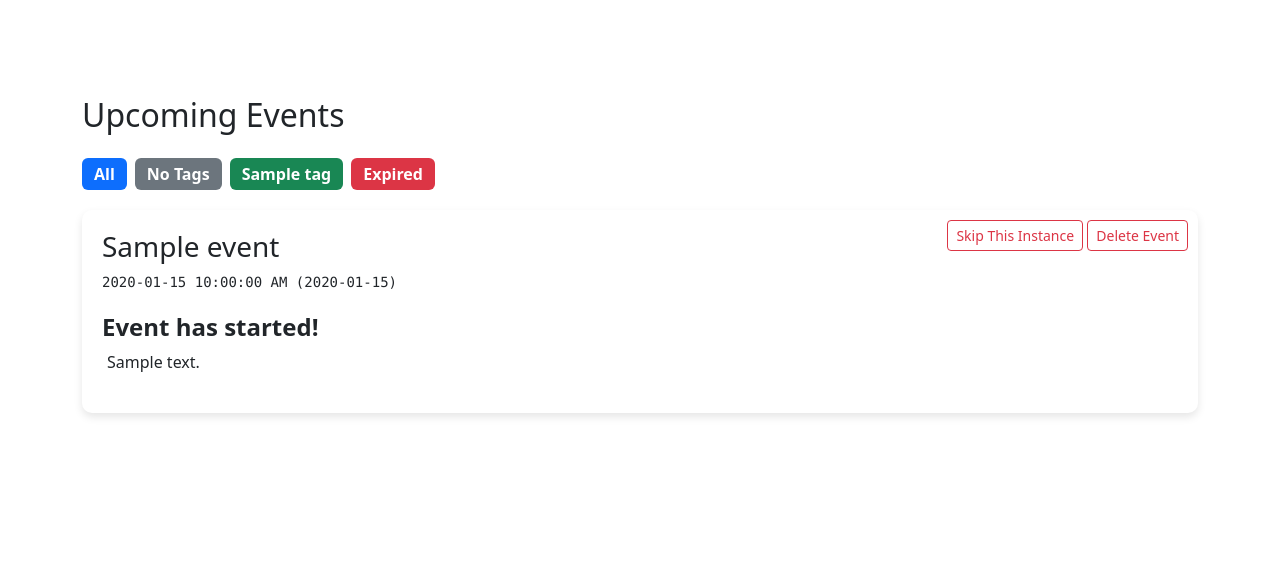
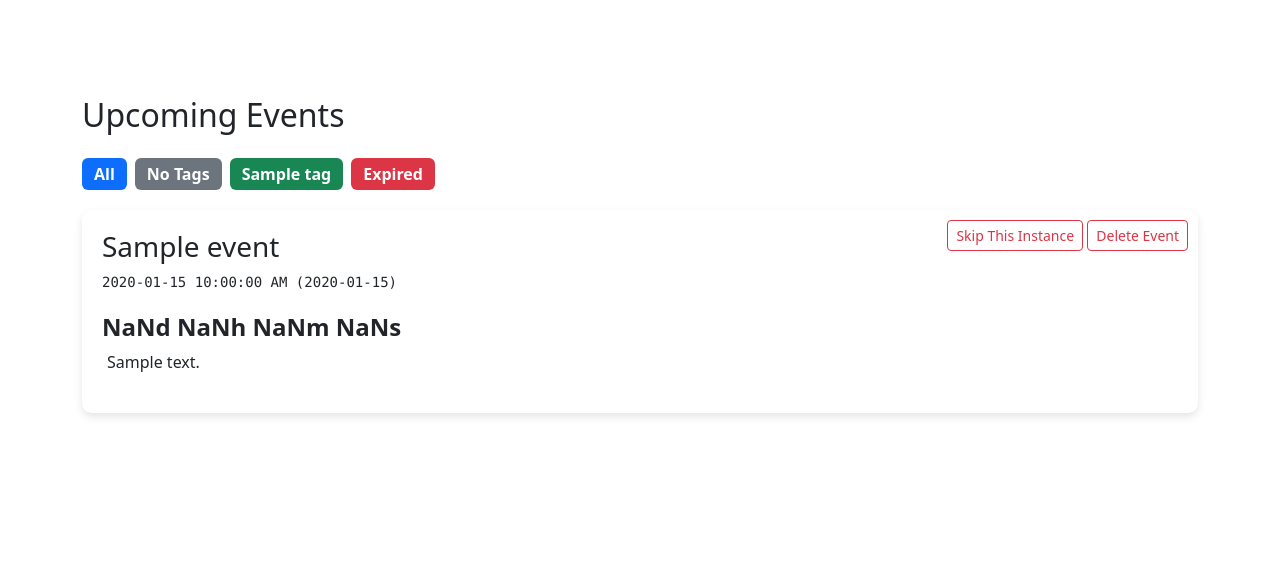
Before and after one commit to Prabesh01/better-countdown, a Flask app: template templates/index.html in a window 1280 px wide. Shown: the top 585 px of the page. Run offline with Flask 3, Linux system fonts and the light colour scheme; the template is opened without the code that fills it: most values are stand-ins (such as "Sample title", 1, 10 or a date in 2020); parts of the project's set-up code (start-up, migrations or seed data) failed here and were passed over.

Commit message:
main.py: ai fix - UUID IDs, UTC countdown, weekly recurrence fixes

```diff
--- a/main.py
+++ b/main.py
@@ -7,6 +7,8 @@
 from flask_httpauth import HTTPBasicAuth
 from werkzeug.security import generate_password_hash, check_password_hash
 import requests
+from dateutil.relativedelta import relativedelta
+import uuid
 
 app = Flask(__name__)
 auth = HTTPBasicAuth()
@@ -16,7 +18,7 @@
 load_dotenv()
 
 TOKEN = os.environ.get("GITHUB_GIST_TOKEN")
-gist_id = "10b4cd53f49dff9dd1b59e75716cadbb"
+gist_id = os.environ.get("GITHUB_GIST_ID")
 
 
 def fetch_gist(fname):
@@ -61,7 +63,7 @@
             return username
     else:
         users[username] = generate_password_hash(password)
-        update_gist("users.json", users)
+        update_gist(users, "users.json")
         return username
     return False
 
@@ -73,7 +75,7 @@
     user=auth.username()
     if not user in event_data:
         event_data[auth.username()] = []
-        update_gist("events.json", event_data)
+        update_gist(event_data, "events.json")
 
     events = event_data[user]
     upcoming_events = calculate_upcoming_events(events)
@@ -84,11 +86,12 @@
         if 'tags' in event:
             all_tags.update(event['tags'])
 
-    unexpired_events = []
-    for event in upcoming_events: unexpired_events.append(event['id'])
+    unexpired_events = [event['id'] for event in upcoming_events]
     for event in events:
-        if not events.index(event) in unexpired_events:
+        event_id = event['id']
+        if event_id not in unexpired_events:
             event_datetime_user = datetime.strptime(f"{event['date']} {event['start']}", "%Y-%m-%d %H:%M:%S")
+            event_datetime_utc = pytz.timezone(event['timezone']).localize(event_datetime_user).astimezone(pytz.utc)
             desc = ""
             if event["repeat"]:
                 desc = f"Repeat {event['repeat']} "
@@ -103,10 +106,11 @@
                 if 'skip' in event:
                     desc += f" , skip {len(event['skip'])} instances"
             upcoming_events.append({
-                'id': events.index(event),
+                'id': event_id,
                 'name': event['name'],
                 'description': event['description'],
                 'datetime': event_datetime_user,
+                'utc_iso': event_datetime_utc.isoformat(),
                 'timezone': event['timezone'],
                 "tags": ["expired"],
                 "desc": desc,
@@ -120,6 +124,7 @@
     upcoming_events = []
     now = datetime.now(pytz.utc)
     for event in events:
+        event_id = event['id']
         # For non-repeating events
         if not event.get('repeat'):
             event_datetime_user = datetime.strptime(f"{event['date']} {event['start']}", "%Y-%m-%d %H:%M:%S")
@@ -131,10 +136,11 @@
 
             if event_datetime_utc > now:
                 upcoming_events.append({
-                    'id': events.index(event),
+                    'id': event_id,
                     'name': event['name'].replace('{i}', '1'),
                     'description': event['description'],
                     'datetime': event_datetime_user,
+                    'utc_iso': event_datetime_utc.isoformat(),
                     'timezone': event['timezone'],
                     'plus': None,
                     'minus': None,
@@ -183,7 +189,7 @@
                     if repeat_type == 'daily':
                         current_date += timedelta(days=1)
                     elif repeat_type == 'weekly':
-                        current_date += timedelta(days=7)
+                        current_date += timedelta(days=1)
                     elif repeat_type == 'monthly':
                         try:
                             current_date = current_date.replace(month=current_date.month + 1)
@@ -201,10 +207,10 @@
 
                 plus=minus=True
                 if 'repeat_start' in event:
-                    if repeat_type == 'daily': diff = timedelta(days=1)
-                    elif repeat_type == 'weekly': diff = timedelta(days=7)
-                    elif repeat_type == 'monthly': diff = timedelta(months=1)
-                    elif repeat_type == 'yearly': diff = timedelta(years=1)
+                    if repeat_type == 'daily': diff = relativedelta(days=1)
+                    elif repeat_type == 'weekly': diff = relativedelta(days=7)
+                    elif repeat_type == 'monthly': diff = relativedelta(months=1)
+                    elif repeat_type == 'yearly': diff = relativedelta(years=1)
 
                     repeat_start_date = datetime.strptime(event['repeat_start'], "%Y-%m-%d").date()
                     if  repeat_start_date >= current_date and (repeat_start_date + diff) <= current_date:
@@ -219,10 +225,11 @@
                 if repeat_type == 'weekly' and current_date.weekday() in event.get('weekdays', []):
                     if event_datetime_utc > now:
                         upcoming_events.append({
-                            'id': events.index(event),
+                            'id': event_id,
                             'name': event['name'].replace('{i}', str(i)),
                             'description': event['description'],
                             'datetime': event_datetime_user,
+                            'utc_iso': event_datetime_utc.isoformat(),
                             'timezone': event['timezone'],
                             'plus': plus if '{i}' in event['name'] else False,
                             'minus': minus if '{i}' in event['name'] else False,
@@ -235,7 +242,7 @@
                 elif repeat_type in ['daily', 'monthly', 'yearly']:
                     if event_datetime_utc > now:
                         upcoming_events.append({
-                            'id': events.index(event),
+                            'id': event_id,
                             'name': event['name'].replace('{i}', str(i)),
                             'description': event['description'],
                             'datetime': event_datetime_user,
@@ -253,7 +260,7 @@
                 if repeat_type == 'daily':
                     current_date += timedelta(days=1)
                 elif repeat_type == 'weekly':
-                    current_date += timedelta(days=7)
+                    current_date += timedelta(days=1)
                 elif repeat_type == 'monthly':
                     # Move to same day next month (handles month length differences)
                     try:
@@ -268,7 +275,7 @@
                 elif repeat_type == 'yearly':
                     current_date = current_date.replace(year=current_date.year + 1)
 
-    upcoming_events.sort(key=lambda x: x['datetime'])
+    upcoming_events.sort(key=lambda x: x['utc_iso'])
     return upcoming_events
 
 
@@ -284,6 +291,7 @@
 
     # Set defaults
     event = {
+        'id': uuid.uuid4().hex,
         'name': data['name'],
         'date': data['date'],
         'start': data.get('start', '00:00:00'),
@@ -311,32 +319,34 @@
     update_gist(event_data)
     return jsonify({'message': 'Event added successfully'}), 200
 
+@app.route('/delete_event/<string:event_id>', methods=['DELETE'])
 @auth.login_required
-@app.route('/delete_event/<int:event_id>', methods=['DELETE'])
 def delete_event(event_id):
     global event_data
     events= event_data[auth.username()]
-    if event_id < 0 or event_id >= len(events):
-        return jsonify({'error': 'Invalid event ID'}), 404
 
-    del events[event_id]
-    update_gist(event_data)
+    for idx, ev in enumerate(events):
+        if ev.get('id') == event_id:
+            del events[idx]
+            update_gist(event_data)
+            return jsonify({'message': 'Event deleted successfully'}), 200
 
     return jsonify({'message': 'Event deleted successfully'}), 200
 
+@app.route('/skip_instance/<string:event_id>', methods=['POST'])
 @auth.login_required
-@app.route('/skip_instance/<int:event_id>', methods=['POST'])
 def skip_instance(event_id):
     global event_data
     events= event_data[auth.username()]
-    if event_id < 0 or event_id >= len(events):
-        return jsonify({'error': 'Invalid event ID'}), 404
+
+    event = next((ev for ev in events if ev.get('id') == event_id), None)
+    if not event:
+        return jsonify({'error': 'Event not found'}), 404
 
     data = request.json
     if not data.get('date'):
         return jsonify({'error': 'Date is required to skip instance'}), 400
 
-    event = events[event_id]
     if 'skip' not in event:
         event['skip'] = []
 
@@ -347,69 +357,104 @@
 
     return jsonify({'message': 'Instance skipped successfully'}), 200
 
+@app.route('/alter_count/<string:event_id>', methods=['POST'])
 @auth.login_required
-@app.route('/alter_count/<int:event_id>', methods=['POST'])
 def alter_count(event_id):
     global event_data
     events= event_data[auth.username()]
-    if event_id < 0 or event_id >= len(events):
-        return jsonify({'error': 'Invalid event ID'}), 404
+    event = next((ev for ev in events if ev.get('id') == event_id), None)
+
+    if not event:
+        return jsonify({'error': 'Event not found'}), 404
 
     data = request.json
-    if not data.get('count'):
+    if 'count' not in data:
         return jsonify({'error': 'Count is required to alter event counter'}), 400
 
-    event = events[event_id]
+    count= data['count']
 
-    count= data['count']
+    def prev_weekday(date, weekdays):
+        d = date - timedelta(days=1)
+        while True:
+            if d.weekday() in weekdays:
+                return d
+            d -= timedelta(days=1)
+
+    def next_weekday(date, weekdays):
+        d = date + timedelta(days=1)
+        while True:
+            if d.weekday() in weekdays:
+                return d
+            d += timedelta(days=1)
+
     if 'start_at' in event:
         event['start_at'] += count
     elif  'repeat_start' in event:
         repeat_start = datetime.strptime(event['repeat_start'], "%Y-%m-%d").date()
+        repeat_type = event['repeat']
 
-        repeat_type = event['repeat']
-        if repeat_type == 'daily': diff = timedelta(days=count)
-        elif repeat_type == 'weekly': diff = timedelta(days=count*7)
-        elif repeat_type == 'monthly': diff = timedelta(months=count)
-        elif repeat_type == 'yearly': diff = timedelta(years=count)
-        event['repeat_start'] = repeat_start - diff
-        event['repeat_start'] = event['repeat_start'].strftime('%Y-%m-%d')
+        if repeat_type == 'weekly':
+            weekdays = event.get('weekdays', [])
+            if not weekdays:
+                diff = timedelta(days=count * 7)
+                new_start = repeat_start - diff
+            else:
+                new_start = repeat_start
+                if count > 0:
+                    for _ in range(count):
+                        new_start = prev_weekday(new_start, weekdays)
+                else:
+                    for _ in range(-count):
+                        new_start = next_weekday(new_start, weekdays)
+            event['repeat_start'] = new_start.strftime('%Y-%m-%d')
+        else:
+            if repeat_type == 'daily':
+                diff = relativedelta(days=count)
+            elif repeat_type == 'monthly':
+                diff = relativedelta(months=count)
+            elif repeat_type == 'yearly':
+                diff = relativedelta(years=count)
+
+            event['repeat_start'] = (repeat_start - diff).strftime('%Y-%m-%d')
 
     update_gist(event_data)
 
     return jsonify({'message': 'Counter altered successfully'}), 200
 
+@app.route('/update_description/<string:event_id>', methods=['POST'])
 @auth.login_required
-@app.route('/update_description/<int:event_id>', methods=['POST'])
 def update_description(event_id):
     global event_data
     events= event_data[auth.username()]
-    if event_id < 0 or event_id >= len(events):
-        return jsonify({'error': 'Invalid event ID'}), 404
+    event = next((ev for ev in events if ev.get('id') == event_id), None)
+
+    if not event:
+        return jsonify({'error': 'Event not found'}), 404
 
     data = request.json
     if 'description' not in data:
         return jsonify({'error': 'Description is required'}), 400
 
-    events[event_id]['description'] = data['description']
+    event['description'] = data['description']
 
     update_gist(event_data)
 
     return jsonify({'message': 'Description updated successfully'}), 200
 
 
+@app.route('/extend-event', methods=['POST'])
 @auth.login_required
-@app.route('/extend-event', methods=['POST'])
 def extend_event():
     global event_data
-    events= event_data[auth.username()]
+    events = event_data[auth.username()]
 
     data = request.get_json()
-    event_id = int(data['event_id'])
+    event_id = data['event_id']
     hours = data['hours']
 
-    if event_id < 0 or event_id >= len(events):
-        return jsonify({'error': 'Invalid event ID'}), 404
+    event = next((ev for ev in events if ev.get('id') == event_id), None)
+    if not event:
+        return jsonify({'error': 'Event not found'}), 404
 
     event = events[event_id]
     if not event['repeat']:
@@ -421,7 +466,7 @@
         events[event_id]['start'] = new_datetime_local.strftime('%H:%M:%S')
     else:
         if 'repeat_end' in event:
-            repeat_end = datetime.strptime(event['repeat_end'], "%Y-%m-%d").date()
+            repeat_end = datetime.strptime(event['repeat_end'], "%Y-%m-%d")
             repeat_end += timedelta(hours=hours)
             events[event_id]['repeat_end'] = repeat_end.strftime('%Y-%m-%d')
         else:
--- a/requirements.txt
+++ b/requirements.txt
@@ -10,8 +10,10 @@
 Jinja2==3.1.6
 MarkupSafe==3.0.2
 packaging==24.2
+python-dateutil==2.9.0.post0
 python-dotenv==1.1.0
 pytz==2025.2
 requests==2.32.3
+six==1.17.0
 urllib3==2.3.0
 Werkzeug==3.1.3
--- a/templates/index.html
+++ b/templates/index.html
@@ -345,7 +345,7 @@
                 <div class="tags-container" data-tags="{% for tag in event.tags %}{{ tag }}{% if not loop.last %},{% endif %}{% endfor %}">
                 </div>
 
-                <div class="countdown-timer" data-end="{{ event.datetime.isoformat() }}">
+                <div class="countdown-timer" data-end="{{ event.utc_iso }}">
                     Calculating...
                 </div>
                 <div class="event-description mb-2">
```
Also changed, not shown: 1 other file.
